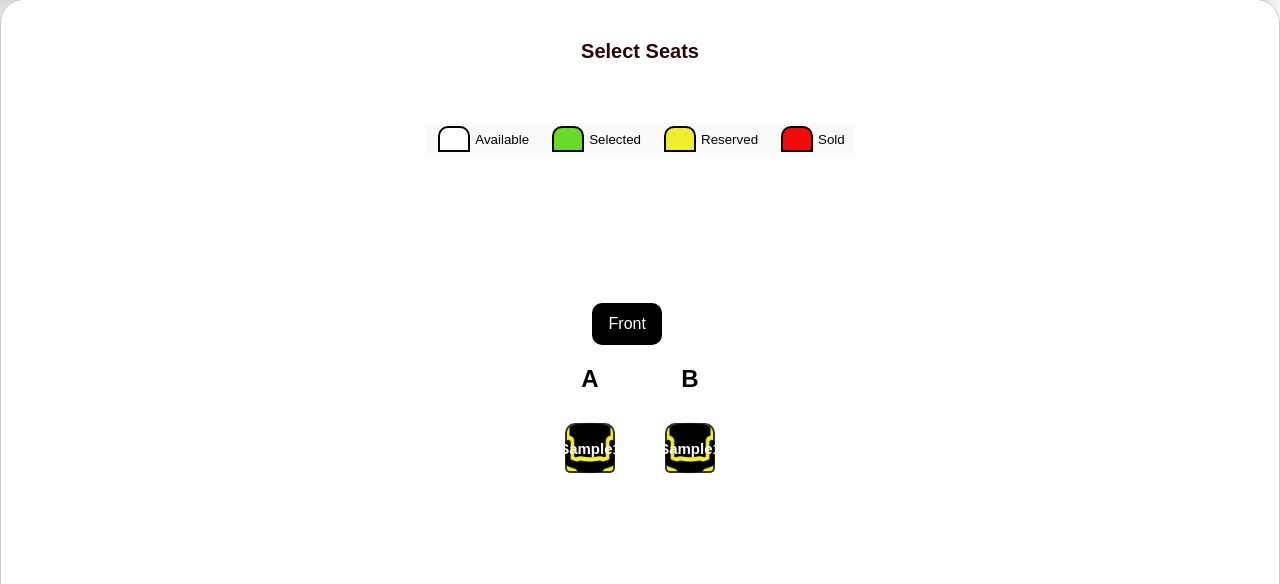
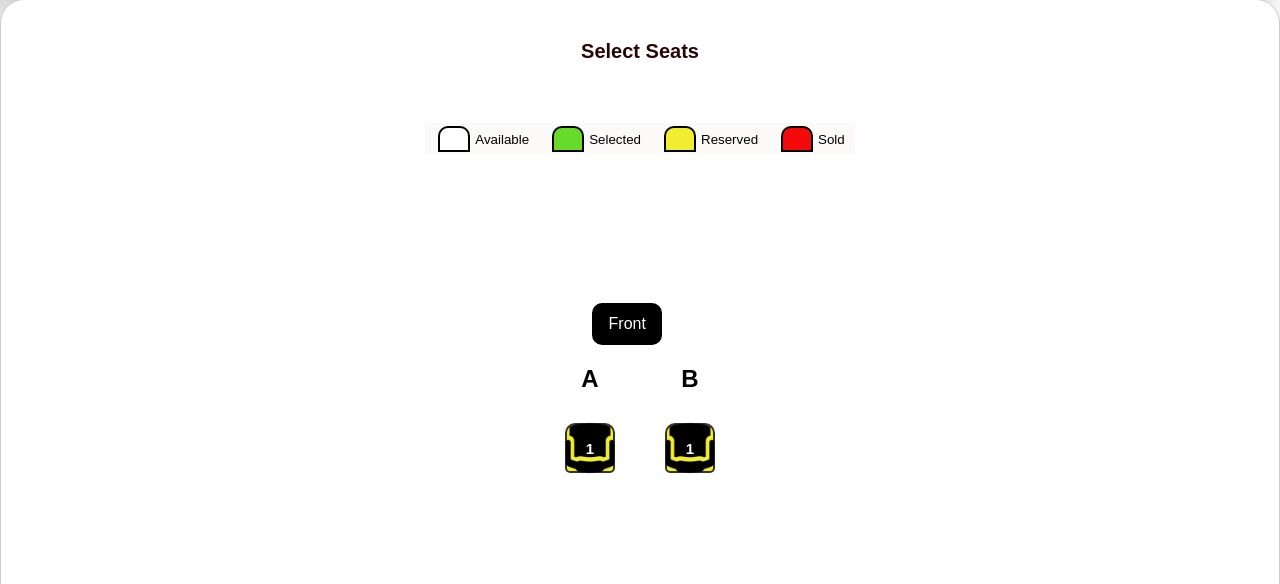
Before and after one commit to Priyanka-Kadel/Bus-Ticket-Booking-System, a Django app: template templates/seats.html in a window 1280 px wide; the page is wider, and only the part inside the window is pictured. Shown: the part 371-955 px from the top of that part. Run offline with Django 5.2, Linux system fonts and the light colour scheme; tables that the repository leaves empty hold one stand-in row (values such as "Sample post"); the template is opened without the code that fills it: values that come from a table or form of the project are taken from there, most other values are stand-ins (such as "Sample title", 1, 10 or a date in 2020).

Commit message:
modify seats frontend

```diff
--- a/templates/seats.html
+++ b/templates/seats.html
@@ -60,6 +60,7 @@
             .barcode {
                 margin-top: 20px;
             }
+
         </style>
     </head>
     <body>
@@ -164,7 +165,7 @@
                         <div class="row">
                             {% for seat in side_a %}
                                 <div class="seat{% if seat.available %} available {% else %}{% if seat.booked %} sold{% else %} not-available{% endif %}{% endif %}" data-seat="{{ seat.id }}" style="position: relative;">
-                                    <span class="seat-number" style="opacity: 10; position: absolute; top: 50%; left: 50%; transform: translate(-50%, -50%); color:#fff; font-size:15px; font-weight:bold; z-index: 1;">{{ seat.seat_side }}{{ seat.seat_number }}</span>
+                                    <span class="seat-number" style="opacity: 10; position: absolute; top: 50%; left: 50%; transform: translate(-50%, -50%); color:#fff; font-size:15px; font-weight:bold; z-index: 1;">{{ seat.seat_number }}</span>
 
                                     <img src="/static/images/seaticon.png" alt="Seat Icon">
                                 </div>
@@ -176,7 +177,7 @@
                         <div class="row">
                             {% for seat in side_b %}
                                 <div class="seat{% if seat.available %} available {% else %}{% if seat.booked %} sold{% else %} not-available{% endif %}{% endif %}" data-seat="{{ seat.id }}" style="position: relative;">
-                                    <span class="seat-number" style="opacity: 10; position: absolute; top: 50%; left: 50%; transform: translate(-50%, -50%); color:#fff; font-size:15px; font-weight:bold; z-index: 1;">{{ seat.seat_side }}{{ seat.seat_number }}</span>
+                                    <span class="seat-number" style="opacity: 10; position: absolute; top: 50%; left: 50%; transform: translate(-50%, -50%); color:#fff; font-size:15px; font-weight:bold; z-index: 1;">{{ seat.seat_number }}</span>
                                     <img src="/static/images/seaticon.png" alt="Seat Icon">
                                 </div>
                             {% endfor %}
```
